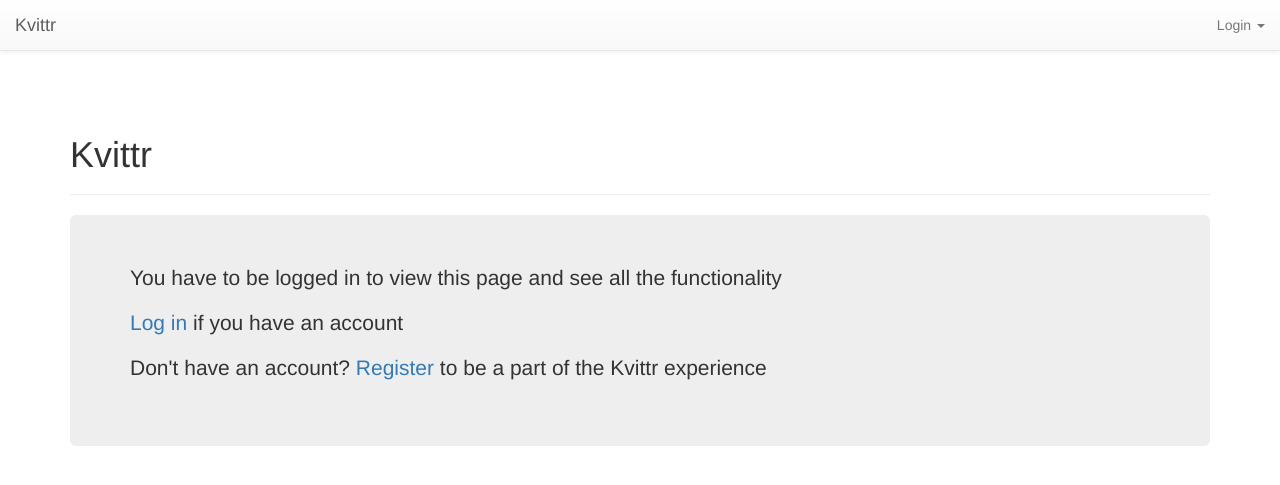
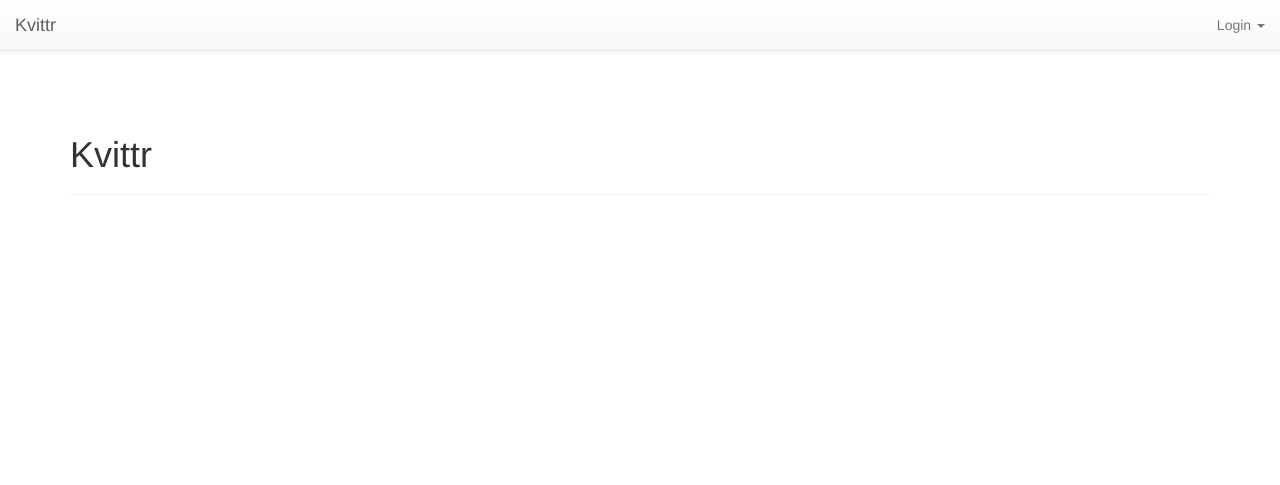
Before and after one commit to jimma1/harvsterOfNotes, a Django app: template kvittr/templates/useraccounts/update.html in a window 1280 px wide. Shown: the top 485 px of the page. Run offline with Django 3.2, Linux system fonts and the light colour scheme; the template is opened without the code that fills it, so the values that code supplies are empty; some libraries are stand-ins or nearby versions.

Commit message:
Removed unneeded else block. Using decorations in view

```diff
--- a/kvittr/templates/useraccounts/update.html
+++ b/kvittr/templates/useraccounts/update.html
@@ -56,15 +56,5 @@
 	<button type="submit" class="btn btn-primary">Dare to update info</button>
 	</form>
 	<a href="{% url 'notes:index'%}" class="btn btn-default margin-top10" role="button">Back</a>
-{% else %}
-	<div class="jumbotron">
-		<p>You have to be logged in to view this page and see all the functionality</p>
-		<p>
-			<a href="{% url 'useraccounts:login' %}">Log in</a> if you have an account
-		</p>
-		<p>
-			Don't have an account?<a href="{% url 'useraccounts:register' %}"> Register</a> to be a part of the Kvittr experience
-		</p>
-	</div>
 {% endif %}
 {% endblock pagecontent %}
```
Also changed, not shown: kvittr/db.sqlite3.
